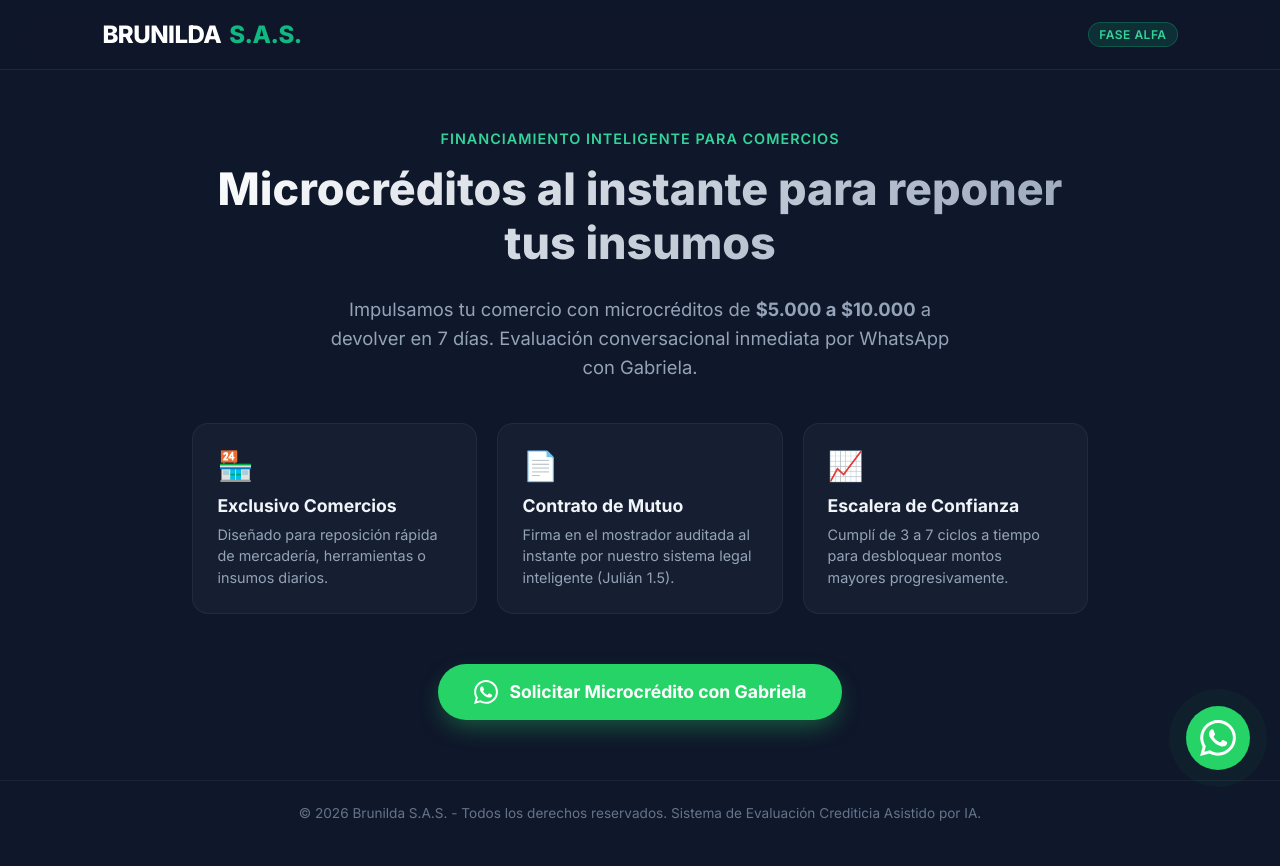
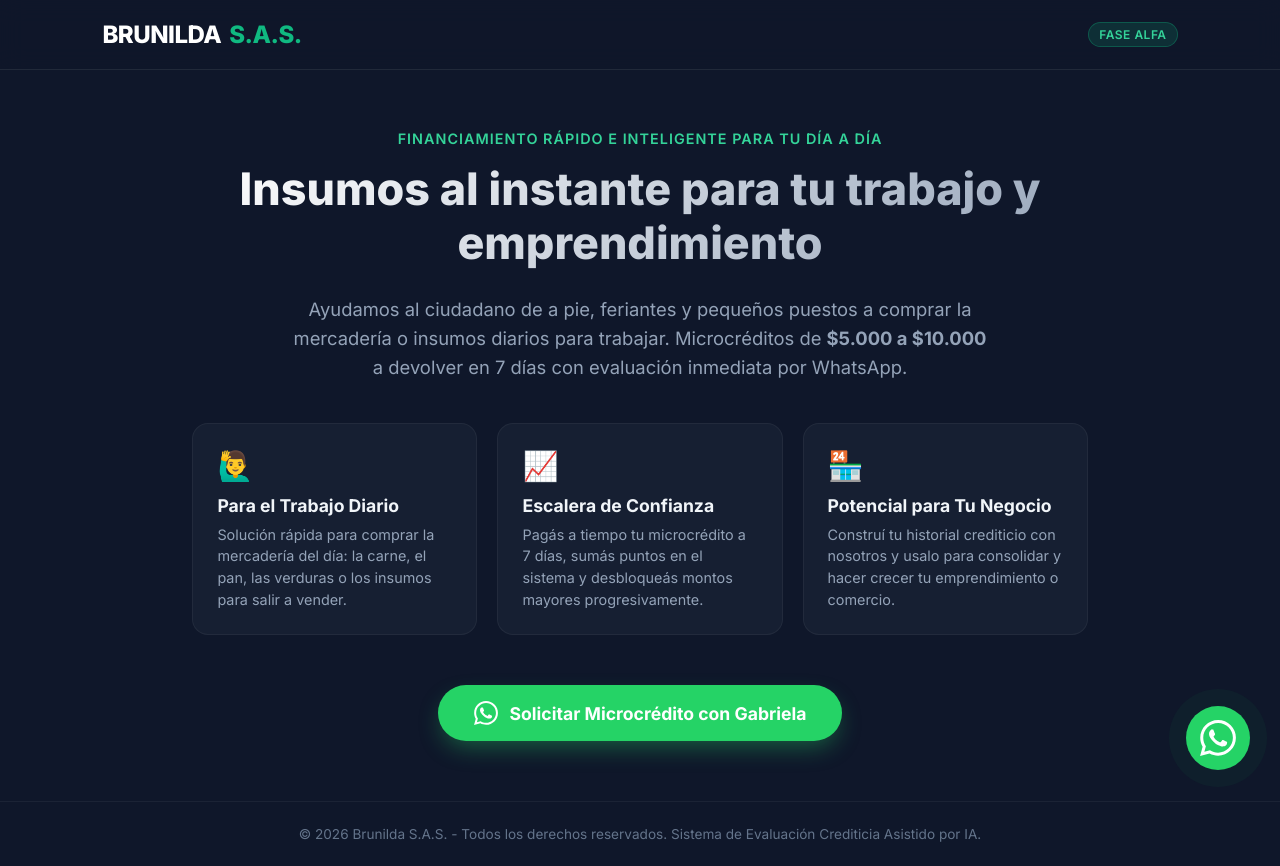
Before and after one commit to IcarosLara/gabriela-bot, a website: page index.html in a window 1280 px wide. Before the commit the page ends 845 px from the top, so only its background shows below. Drawn offline with Linux system fonts and the light colour scheme.

Commit message:
index.html

```diff
--- a/index.html
+++ b/index.html
@@ -3,7 +3,7 @@
 <head>
     <meta charset="UTF-8">
     <meta name="viewport" content="width=device-width, initial-scale=1.0">
-    <title>Brunilda S.A.S. | Microcréditos Comerciales</title>
+    <title>Brunilda S.A.S. | Microcréditos para Insumos</title>
     <link rel="preconnect" href="https://fonts.googleapis.com">
     <link rel="preconnect" href="https://fonts.gstatic.com" crossorigin>
     <link href="https://fonts.googleapis.com/css2?family=Inter:wght@300;400;600;700;800&display=swap" rel="stylesheet">
@@ -100,7 +100,7 @@
         p.subtitle {
             font-size: 1.15rem;
             color: #94a3b8;
-            max-width: 650px;
+            max-width: 700px;
             margin: 0 auto 40px auto;
             line-height: 1.6;
         }
@@ -244,31 +244,31 @@
     </header>
 
     <main>
-        <div class="hero-tag">Financiamiento Inteligente para Comercios</div>
-        <h1>Microcréditos al instante para reponer tus insumos</h1>
+        <div class="hero-tag">Financiamiento Rápido e Inteligente para Tu Día a Día</div>
+        <h1>Insumos al instante para tu trabajo y emprendimiento</h1>
         <p class="subtitle">
-            Impulsamos tu comercio con microcréditos de <strong>$5.000 a $10.000</strong> a devolver en 7 días. Evaluación conversacional inmediata por WhatsApp con Gabriela.
+            Ayudamos al ciudadano de a pie, feriantes y pequeños puestos a comprar la mercadería o insumos diarios para trabajar. Microcréditos de <strong>$5.000 a $10.000</strong> a devolver en 7 días con evaluación inmediata por WhatsApp.
         </p>
 
         <div class="features-grid">
             <div class="feature-card">
-                <span class="feature-icon">🏪</span>
-                <div class="feature-title">Exclusivo Comercios</div>
-                <div class="feature-desc">Diseñado para reposición rápida de mercadería, herramientas o insumos diarios.</div>
-            </div>
-            <div class="feature-card">
-                <span class="feature-icon">📄</span>
-                <div class="feature-title">Contrato de Mutuo</div>
-                <div class="feature-desc">Firma en el mostrador auditada al instante por nuestro sistema legal inteligente (Julián 1.5).</div>
+                <span class="feature-icon">🙋‍♂️</span>
+                <div class="feature-title">Para el Trabajo Diario</div>
+                <div class="feature-desc">Solución rápida para comprar la mercadería del día: la carne, el pan, las verduras o los insumos para salir a vender.</div>
             </div>
             <div class="feature-card">
                 <span class="feature-icon">📈</span>
                 <div class="feature-title">Escalera de Confianza</div>
-                <div class="feature-desc">Cumplí de 3 a 7 ciclos a tiempo para desbloquear montos mayores progresivamente.</div>
+                <div class="feature-desc">Pagás a tiempo tu microcrédito a 7 días, sumás puntos en el sistema y desbloqueás montos mayores progresivamente.</div>
+            </div>
+            <div class="feature-card">
+                <span class="feature-icon">🏪</span>
+                <div class="feature-title">Potencial para Tu Negocio</div>
+                <div class="feature-desc">Construí tu historial crediticio con nosotros y usalo para consolidar y hacer crecer tu emprendimiento o comercio.</div>
             </div>
         </div>
 
-        <a href="https://wa.me/5493812385889?text=Hola%20Gabriela,%20quiero%20solicitar%20un%20microcr%C3%A9dito%20para%20mi%20comercio" class="btn-whatsapp-main" target="_blank">
+        <a href="https://wa.me/5493812385889?text=Hola%20Gabriela,%20necesito%20un%20microcr%C3%A9dito%20para%20comprar%20insumos" class="btn-whatsapp-main" target="_blank">
             <svg width="24" height="24" viewBox="0 0 24 24" fill="currentColor">
                 <path d="M.057 24l1.687-6.163c-1.041-1.804-1.588-3.849-1.587-5.946.003-6.556 5.338-11.891 11.893-11.891 3.181.001 6.167 1.24 8.413 3.488 2.245 2.248 3.481 5.236 3.48 8.414-.003 6.557-5.338 11.892-11.893 11.892-1.99-.001-3.951-.5-5.688-1.448l-6.305 1.654zm6.597-3.807c1.676.995 3.276 1.591 5.392 1.592 5.448 0 9.886-4.434 9.889-9.885.002-5.462-4.415-9.89-9.881-9.892-5.452 0-9.887 4.434-9.889 9.884-.001 2.225.651 3.891 1.746 5.634l-.999 3.648 3.742-.981zm11.387-5.464c-.074-.124-.272-.198-.57-.347-.297-.149-1.758-.868-2.031-.967-.272-.099-.47-.149-.669.149-.198.297-.768.967-.941 1.165-.173.198-.347.223-.644.074-.297-.149-1.255-.462-2.39-1.475-.883-.788-1.48-1.761-1.653-2.059-.173-.297-.018-.458.13-.606.134-.133.297-.347.446-.521.151-.172.2-.296.3-.495.099-.198.05-.372-.025-.521-.075-.148-.669-1.611-.916-2.206-.242-.579-.487-.501-.669-.51l-.57-.01c-.198 0-.52.074-.792.372s-1.04 1.016-1.04 2.479 1.065 2.876 1.213 3.074c.149.198 2.095 3.2 5.076 4.487.709.306 1.263.489 1.694.626.712.226 1.36.194 1.872.118.571-.085 1.758-.719 2.006-1.413.248-.695.248-1.29.173-1.414z"/>
             </svg>
@@ -276,7 +276,7 @@
         </a>
     </main>
 
-    <a href="https://wa.me/5493812385889?text=Hola%20Gabriela,%20quiero%20consultar%20por%20un%20microcr%C3%A9dito" class="whatsapp-float" target="_blank" title="Chateá con Gabriela">
+    <a href="https://wa.me/5493812385889?text=Hola%20Gabriela,%20quiero%20consultar%20por%20un%20microcr%C3%A9dito%20para%20insumos" class="whatsapp-float" target="_blank" title="Chateá con Gabriela">
         <svg width="36" height="36" viewBox="0 0 24 24" fill="currentColor">
             <path d="M.057 24l1.687-6.163c-1.041-1.804-1.588-3.849-1.587-5.946.003-6.556 5.338-11.891 11.893-11.891 3.181.001 6.167 1.24 8.413 3.488 2.245 2.248 3.481 5.236 3.48 8.414-.003 6.557-5.338 11.892-11.893 11.892-1.99-.001-3.951-.5-5.688-1.448l-6.305 1.654zm6.597-3.807c1.676.995 3.276 1.591 5.392 1.592 5.448 0 9.886-4.434 9.889-9.885.002-5.462-4.415-9.89-9.881-9.892-5.452 0-9.887 4.434-9.889 9.884-.001 2.225.651 3.891 1.746 5.634l-.999 3.648 3.742-.981zm11.387-5.464c-.074-.124-.272-.198-.57-.347-.297-.149-1.758-.868-2.031-.967-.272-.099-.47-.149-.669.149-.198.297-.768.967-.941 1.165-.173.198-.347.223-.644.074-.297-.149-1.255-.462-2.39-1.475-.883-.788-1.48-1.761-1.653-2.059-.173-.297-.018-.458.13-.606.134-.133.297-.347.446-.521.151-.172.2-.296.3-.495.099-.198.05-.372-.025-.521-.075-.148-.669-1.611-.916-2.206-.242-.579-.487-.501-.669-.51l-.57-.01c-.198 0-.52.074-.792.372s-1.04 1.016-1.04 2.479 1.065 2.876 1.213 3.074c.149.198 2.095 3.2 5.076 4.487.709.306 1.263.489 1.694.626.712.226 1.36.194 1.872.118.571-.085 1.758-.719 2.006-1.413.248-.695.248-1.29.173-1.414z"/>
         </svg>
```
